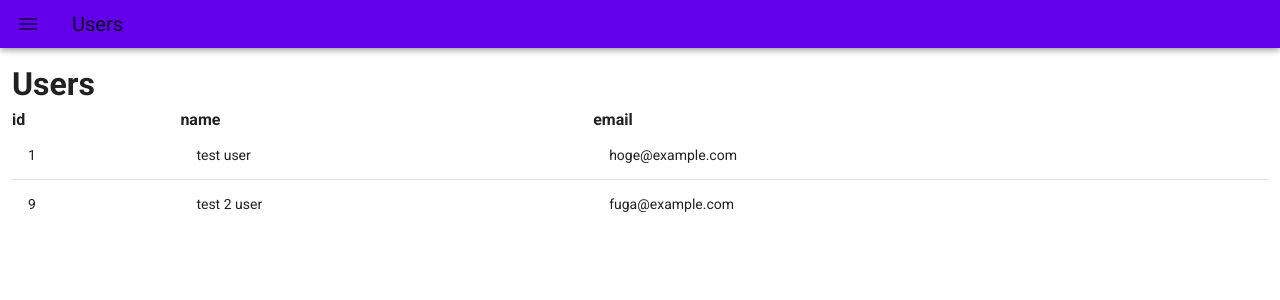
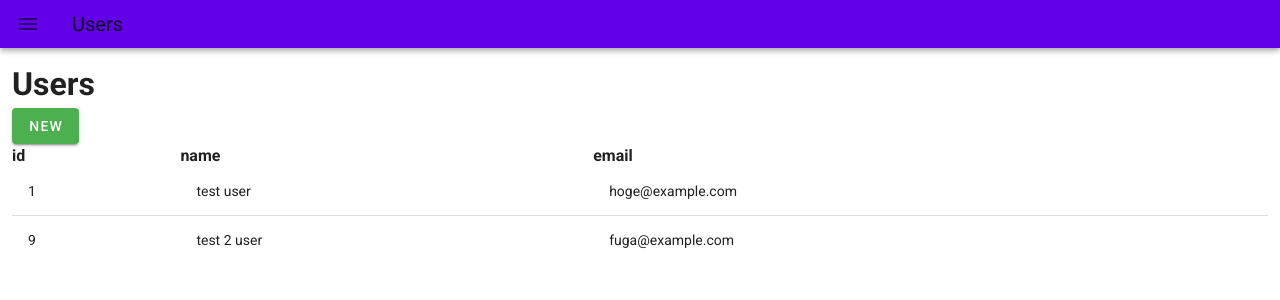
Before and after one commit to hiromoon/vue-ts-sample, a Vue app: page /users in a window 1280 px wide. Shown: the top 300 px of the page. Built offline with nearby package versions, Linux system fonts and the light colour scheme; data requests are answered from the project's data file.

Commit message:
新規作成ページへの導線を追加

```diff
--- a/src/pages/users/UsersIndexPage.vue
+++ b/src/pages/users/UsersIndexPage.vue
@@ -1,5 +1,6 @@
 <template>
   <div>
+    <v-btn color="success" @click="navigateToNew">new</v-btn>
     <v-simple-table>
       <template v-slot:default>
         <thead>
@@ -48,6 +49,9 @@ export default Vue.extend({
 
     navigateToShow(userId: string) {
       this.$router.push({ path: "/users/" + userId });
+    },
+    navigateToNew() {
+      this.$router.push({ path: "/users/new" });
     }
   }
 });
```
